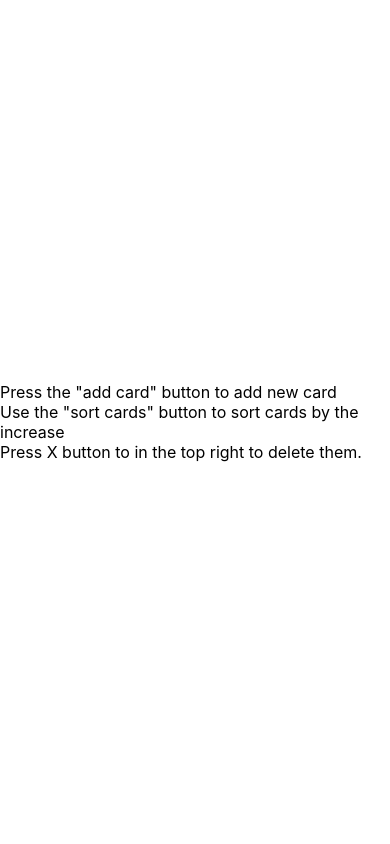
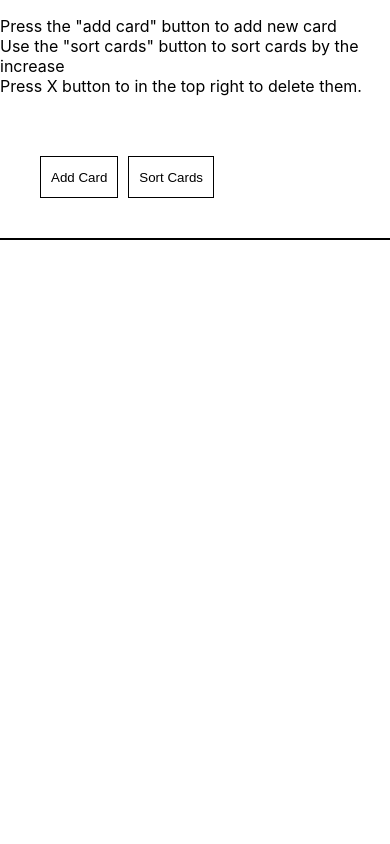
Before and after one commit to daveyegh/numbers-app, a React (Create React App) app: page / in a window 390 px wide. Shown: the top 844 px of the page. Built offline with nearby package versions, Linux system fonts and the light colour scheme; the HTML template or start-up script is replaced by a standard one.

Commit message:
Update index.css

```diff
--- a/src/components/Instructions/index.css
+++ b/src/components/Instructions/index.css
@@ -11,10 +11,9 @@
 @media (max-width: 768px) {
     .instructions {
         width: 100% !important;
-        height: auto;
+        height: auto !important;
         border-left: none;
         padding: 0;
         margin-bottom: 4px;
-        height: auto;
     }
 }
```
